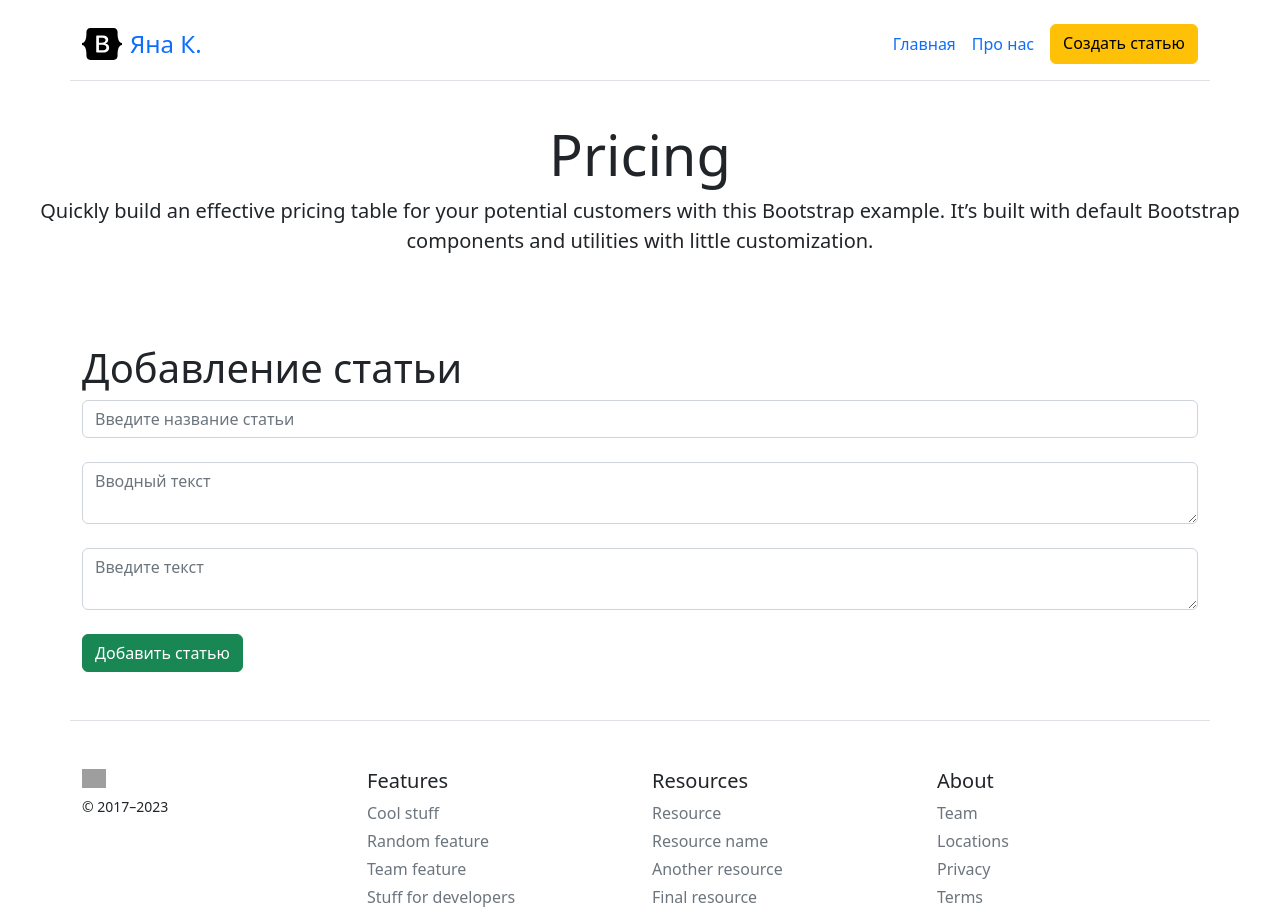
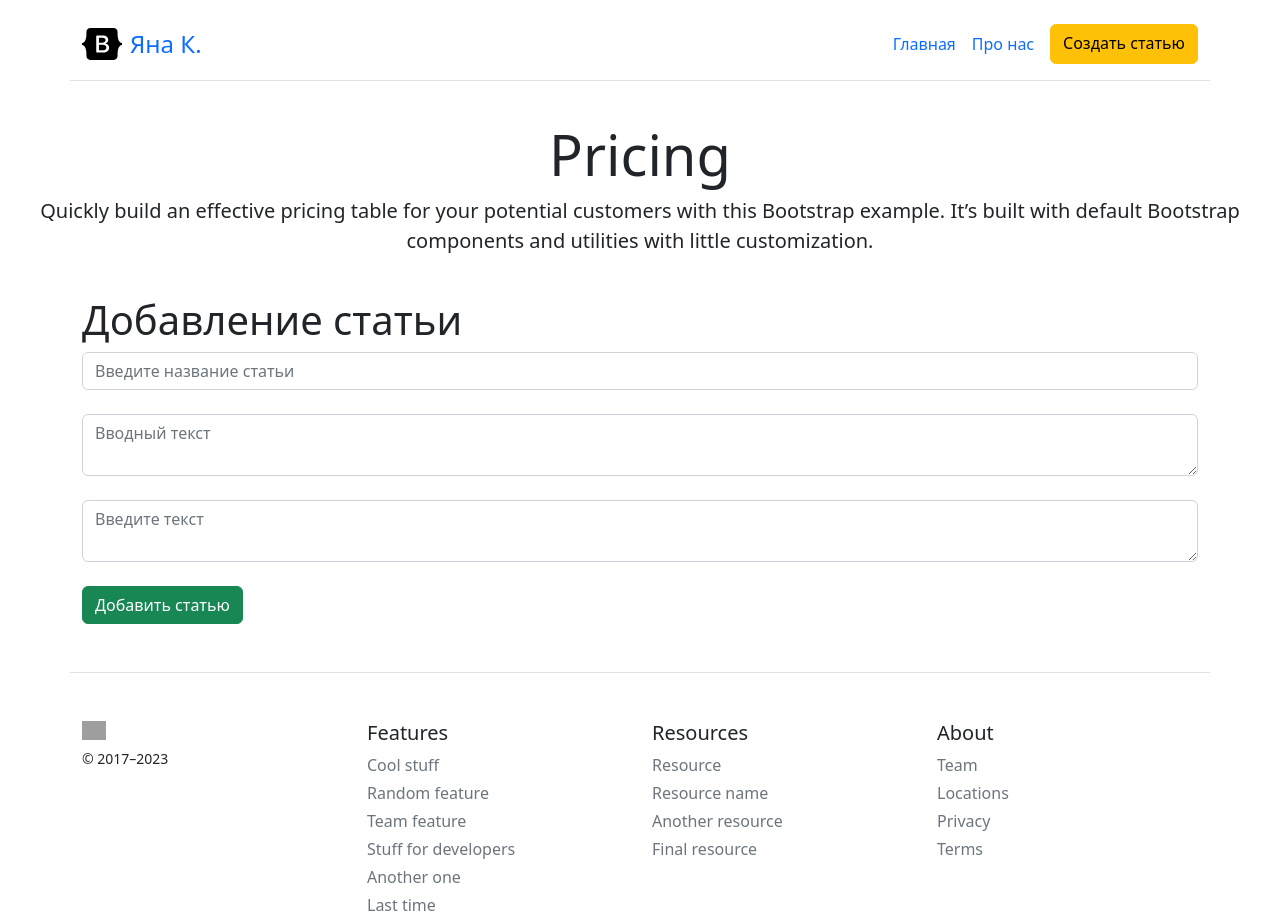
Before and after one commit to s-kudryavtsev/flask-test2, a Flask app: page /create in a window 1280 px wide. Shown: the top 915 px of the page. Run offline with Flask 3, Linux system fonts and the light colour scheme; grey boxes are pictures that could not be loaded.

Commit message:
ячсясясч

```diff
--- a/app.py
+++ b/app.py
@@ -64,7 +64,7 @@ def create():
         try:
             db.session.add(article)
             db.session.commit()
-            return redirect ('/')
+            return redirect('/')
         except:
             return "Произошла ошибка!"
     else:
--- a/templates/create.html
+++ b/templates/create.html
@@ -6,7 +6,7 @@
 
 
 {% block body %}
-<div class="container mt-5">
+<div class="container">
 <h1>Добавление статьи</h1>
 <form methon="POST">
     <input type="text" name="title" id="title" class="form-control" placeholder="Введите название статьи"><br>
```
